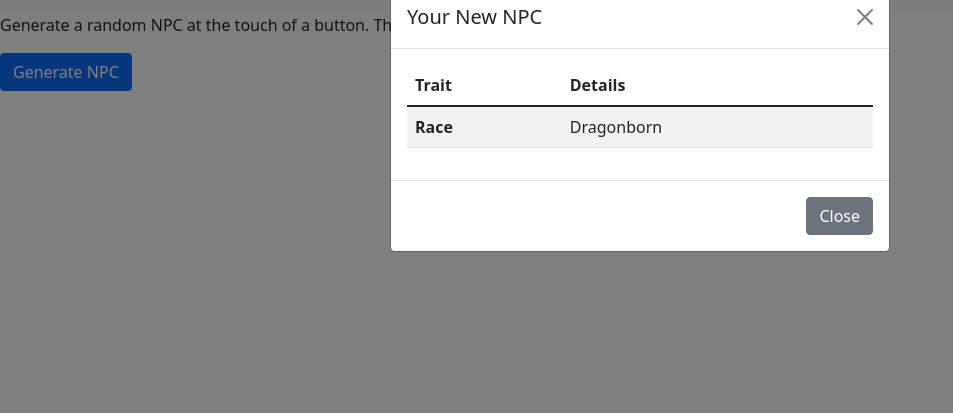
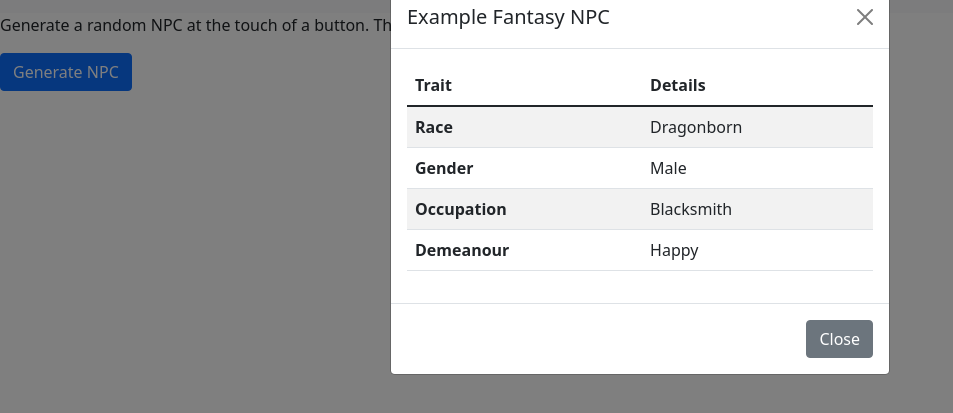
Before and after one commit to SamuraiRabbit/npcGeneratorDND, a plain HTML site: page index.html in a window 1280 px wide. Both pictures are taken after a click on the button "Generate NPC". Shown: the part 43-456 px from the top of the page, without its empty margins (0-953 px from the left). Drawn offline with Linux system fonts and the light colour scheme.

Commit message:
Basic Trait Generation
Added random generation for race, gender, occupation and demeanour.

```diff
--- a/index.html
+++ b/index.html
@@ -35,7 +35,7 @@
             <div class="modal-dialog">
             <div class="modal-content">
                 <div class="modal-header">
-                <h5 class="modal-title" id="exampleModalLabel">Your New NPC</h5>
+                <h5 class="modal-title" id="name"></h5>
                 <button type="button" class="btn-close" data-bs-dismiss="modal" aria-label="Close"></button>
                 </div>
                 <div class="modal-body">
@@ -50,6 +50,18 @@
                             <tr>
                               <th scope="row">Race</th>
                               <td id="race"></td>
+                            </tr>
+                            <tr>
+                                <th scope="row">Gender</th>
+                                <td id="gender"></td>
+                            </tr>
+                            <tr>
+                                <th scope="row">Occupation</th>
+                                <td id="occupation"></td>
+                            </tr>
+                            <tr>
+                                <th scope="row">Demeanour</th>
+                                <td id="demeanour"></td>
                             </tr>
                           </tbody>
                     </table>
--- a/libs/js/main.js
+++ b/libs/js/main.js
@@ -18,15 +18,34 @@ $(window).on('load', function () {
 $(document).ready(function(){
 
     $('#npcButton').click(function() {
-        generateRace(raceArray);
-        generateGender(genderArray);
-        generateOccupation(occupationArray);
-        generateDemeanour(demeanourArray);
+        $race = generateRace(raceArray);
+        $gender = generateGender(genderArray);
+        $occupation = generateOccupation(occupationArray);
+        $demeanour = generateDemeanour(demeanourArray);
+        $name = generateName($race, $gender);
     });
 });
 
 function generateRace(raceArray) {
     $race = Math.floor(Math.random() * raceArray.length);
     $("#race").text(raceArray[$race]);
-    alert(raceArray[randomRace]);
 }
+
+function generateGender(genderArray) {
+    $gender = Math.floor(Math.random() * genderArray.length);
+    $("#gender").text(genderArray[$gender]);
+}
+
+function generateOccupation(occupationArray) {
+    $occupation = Math.floor(Math.random() * occupationArray.length);
+    $("#occupation").text(occupationArray[$occupation]);
+}
+
+function generateDemeanour(demeanourArray) {
+    $demeanour = Math.floor(Math.random() * demeanourArray.length);
+    $("#demeanour").text(demeanourArray[$demeanour]);
+}
+
+function generateName(race, gender) {
+    $("#name").text("Example Fantasy NPC");
+}
```
